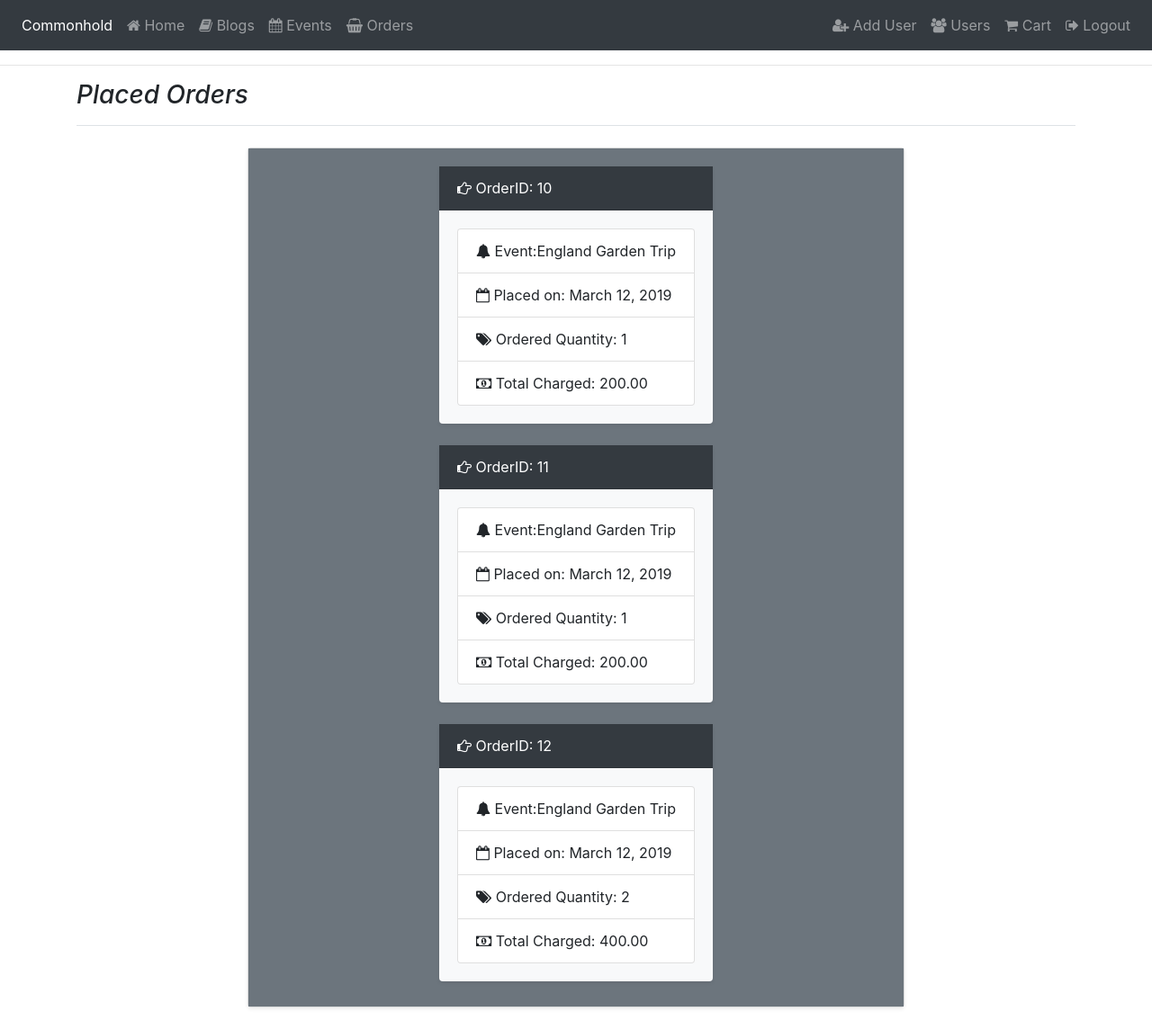
After one commit to MartinLoef/fs-homeowners, a Django app: page /checkout/order/ in a window 1280 px wide. The commit adds this page. Shown: the whole page at 90% size. Run offline with Django 3.2, Linux system fonts and the light colour scheme; a user stored in the database is signed in; data comes from the database, SQL or seed files in the repository; both versions use the stored data as it was after the commit; some libraries are stand-ins or nearby versions.

Commit message:
added icons in navbar, added orderhistory functionality

```diff
--- a/checkout/models.py
+++ b/checkout/models.py
@@ -31,8 +31,9 @@ class OrderItem(models.Model):
 
     def __str__(self):
         self.total_item_price = self.get_total_item_price
-        return "Qty: {0} / Item: {1} @ € {2} / Total: € {3}".format(
+        return "Qty: {0} / Item: {1} @ € {2} / Total: € {3} / OrderID: {4}".format(
             self.quantity,
             self.event.title, self.event.price,
-            self.total_item_price
+            self.total_item_price,
+            self.order.id
             )
--- /dev/null
+++ b/checkout/templates/orderhistory.html
@@ -0,0 +1,53 @@
+{% extends "base.html" %}
+{% load bootstrap_tags %}
+{% block content %}
+
+<div class="container">
+    <h3 class="pb-3 mb-4 font-italic border-bottom">
+        Placed Orders
+    </h3>
+    <div class="row justify-content-center">
+        <div class="col-md-8">
+            <div class="card flex-md-row mb-4 shadow-sm h-md-250 bg-light">
+                <div class="card-body bg-secondary flex-column less-padding-bottom">
+                    {% if count > 0 %}
+                    {% for OrderItem in Orders %}
+
+                        {% if OrderItem.order.user == user %}
+                        <div class="row justify-content-center">
+                            <div class="col-auto mx-auto">
+                                <div class="card no-flex flex-md-row mb-4 shadow-sm h-md-250 bg-light">
+                                    <div class="card-header custom-border font-white bg-dark">
+                                        <i class="fa fa-hand-o-right"></i> OrderID: {{OrderItem.order.id}}
+                                    </div>
+                                    <div class="card-body d-flex flex-column">
+                                        <ul class="list-group">
+
+                                            <li class="list-group-item"><i class="fa fa-bell" aria-hidden="true"></i> Event:{{OrderItem.event.title}}</li>
+                                            <li class="list-group-item"><i class="fa fa-calendar-o" aria-hidden="true"></i> Placed on: {{OrderItem.order.date}} </li>
+                                            <li class="list-group-item"><i class="fa fa-tags" aria-hidden="true"></i> Ordered Quantity: {{OrderItem.quantity}}</li>
+                                            <li class="list-group-item"><i class="fa fa-money" aria-hidden="true"></i> Total Charged: {{OrderItem.total_item_price}}</li>
+                                        </ul>
+                                    </div>
+                                </div>
+                            </div>
+                        </div>
+                        {% endif %}
+                    {% endfor %}
+                    {% else %}
+                    <div class="row justify-content-center">
+                        <div class="col-auto mx-auto">
+                            <div class="card no-flex flex-md-row mb-4 shadow-sm h-md-250 bg-light">
+                                <div class="card-header custom-border font-white bg-dark">
+                                    <i class="fa fa-hand-o-right"></i> No Orders
+                                </div>
+                            </div>
+                        </div>
+                    </div>
+                    {% endif %}
+                </div>
+            </div>
+        </div>
+    </div>
+</div>
+{% endblock %}
--- a/checkout/urls.py
+++ b/checkout/urls.py
@@ -1,6 +1,7 @@
 from django.conf.urls import url
-from .views import checkout
+from .views import checkout, orderhistory
 
 urlpatterns = [
     url(r'^$', checkout, name='checkout'),
+    url(r'^order/$', orderhistory, name='orderhistory'),
     ]
--- a/checkout/views.py
+++ b/checkout/views.py
@@ -7,6 +7,7 @@ from django.conf import settings
 from django.utils import timezone
 from events.models import Event
 from .models import User
+from django.contrib.auth.models import User
 from django.core.mail import BadHeaderError
 from django.core.mail import EmailMessage
 from django.template.loader import render_to_string
@@ -98,3 +99,15 @@ def checkout(request):
         'payment_form':payment_form,
         'stripe_publishable':settings.STRIPE_PUBLISHABLE}
         )
+
+def orderhistory(request):
+    Userid = User.objects.get(pk=request.user.id)
+    uid = Userid.id
+    Orders = OrderItem.objects.all()
+    count = 0
+    for Order in Orders:
+        if Order.order.user == Userid:
+            print("match")
+            count += 1
+
+    return render(request, "orderhistory.html", {'Orders': Orders, "count": count })
--- a/events/templates/eventdetail.html
+++ b/events/templates/eventdetail.html
@@ -97,11 +97,7 @@
             </div>
          {% for comment in comments %}
             <div class="card flex-md-row mb-4 shadow-sm h-md-250 bg-light">
-<<<<<<< HEAD
                 <div class="card-body card-text card d-flex flex-column less-padding-bottom">
-=======
-                <div class="card-body d-flex flex-column less-padding-bottom">
->>>>>>> dd48a7448314036589af5a42c68e54f0c1ae41ea
                     <div class="mb-1 text-muted small">Author: {{comment.author}}
                     {% if user.is_authenticated and user == blog.author or user.is_superuser %}
                     <div class="btn-group floatright">
--- a/templates/base.html
+++ b/templates/base.html
@@ -28,13 +28,16 @@
             </li>
             {% if user.is_authenticated %}
             <li class="nav-item">
-                <a class="nav-link" href="{% url 'overview' %}">Home</a>
+                <a class="nav-link" href="{% url 'overview' %}"><i class="fa fa-home" aria-hidden="true"></i> Home</a>
             </li>
             <li class="nav-item">
-                <a class="nav-link" href="{% url 'get_blogs' %}">Blogs</a>
+                <a class="nav-link" href="{% url 'get_blogs' %}"><i class="fa fa-book" aria-hidden="true"></i> Blogs</a>
             </li>
             <li class="nav-item">
-                <a class="nav-link" href="{% url 'get_events' %}">Events</a>
+                <a class="nav-link" href="{% url 'get_events' %}"><i class="fa fa-calendar" aria-hidden="true"></i> Events</a>
+            </li>
+            <li class="nav-item">
+                <a class="nav-link" href="{% url 'orderhistory' %}"><i class="fa fa-shopping-basket" aria-hidden="true"></i> Orders</a>
             </li>
 
             {% endif %}
@@ -50,10 +53,10 @@
         {% if user.is_authenticated %}
             {% if user.is_staff %}
 			 <li class="nav-item">
-                <a class="nav-link" href="{% url 'registration' %}">Add User</a>
+                <a class="nav-link" href="{% url 'registration' %}"><i class="fa fa-user-plus" aria-hidden="true"></i> Add User</a>
             </li>
 			<li class="nav-item">
-                <a class="nav-link" href="{% url 'accounts' %}">Users</a>
+                <a class="nav-link" href="{% url 'accounts' %}"><i class="fa fa-users" aria-hidden="true"></i> Users</a>
             </li>
             {% endif %}
             <li class="nav-item">
@@ -65,7 +68,7 @@
                 </a>
             </li>
             <li class="nav-item">
-                <a class="nav-link" href="{% url 'logout' %}">Logout</a>
+                <a class="nav-link" href="{% url 'logout' %}"><i class="fa fa-sign-out" aria-hidden="true"></i> Logout</a>
             </li>
         {% else %}
             <li class="nav-item">
```
Also changed, not shown: db.sqlite3.
